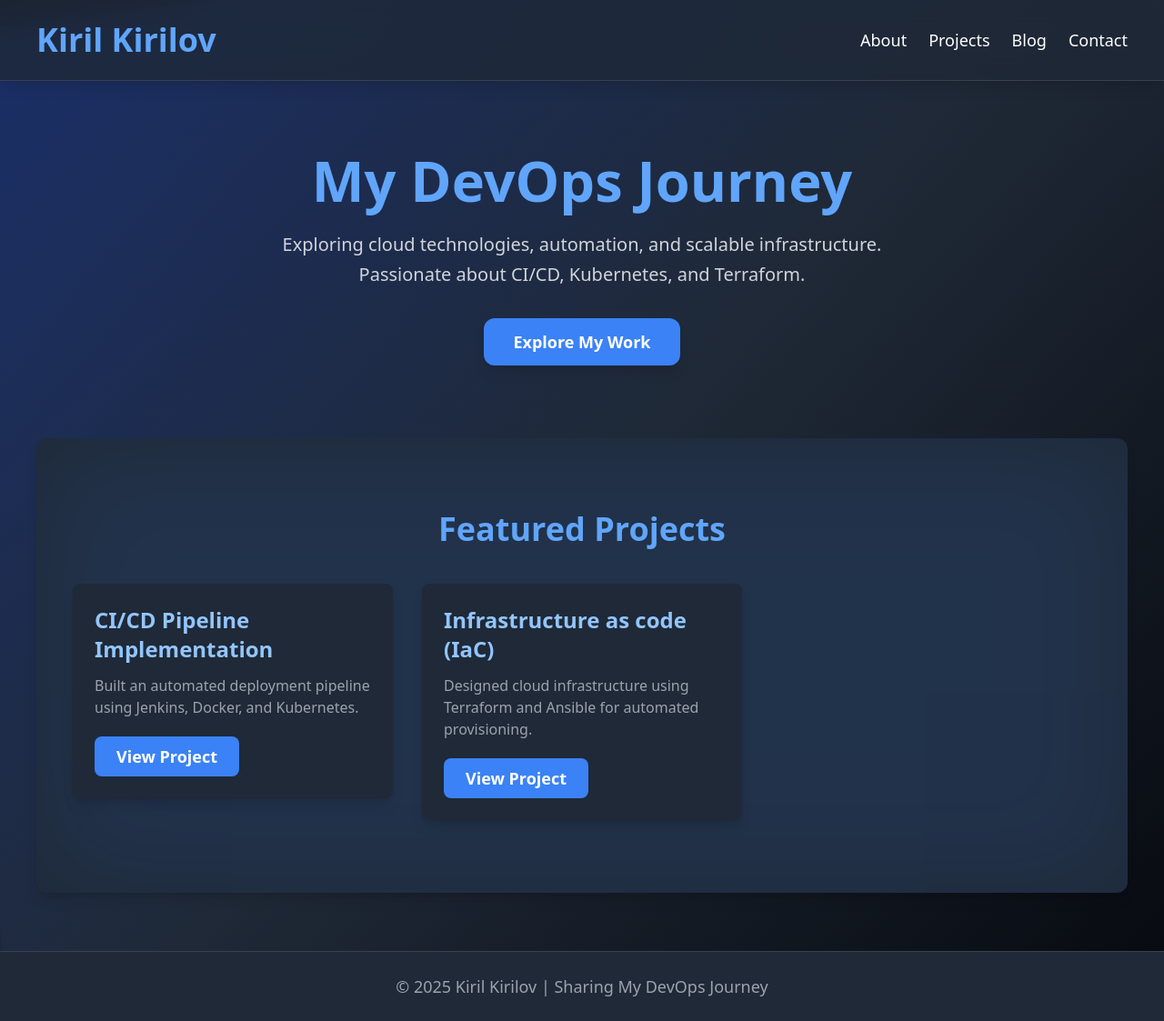
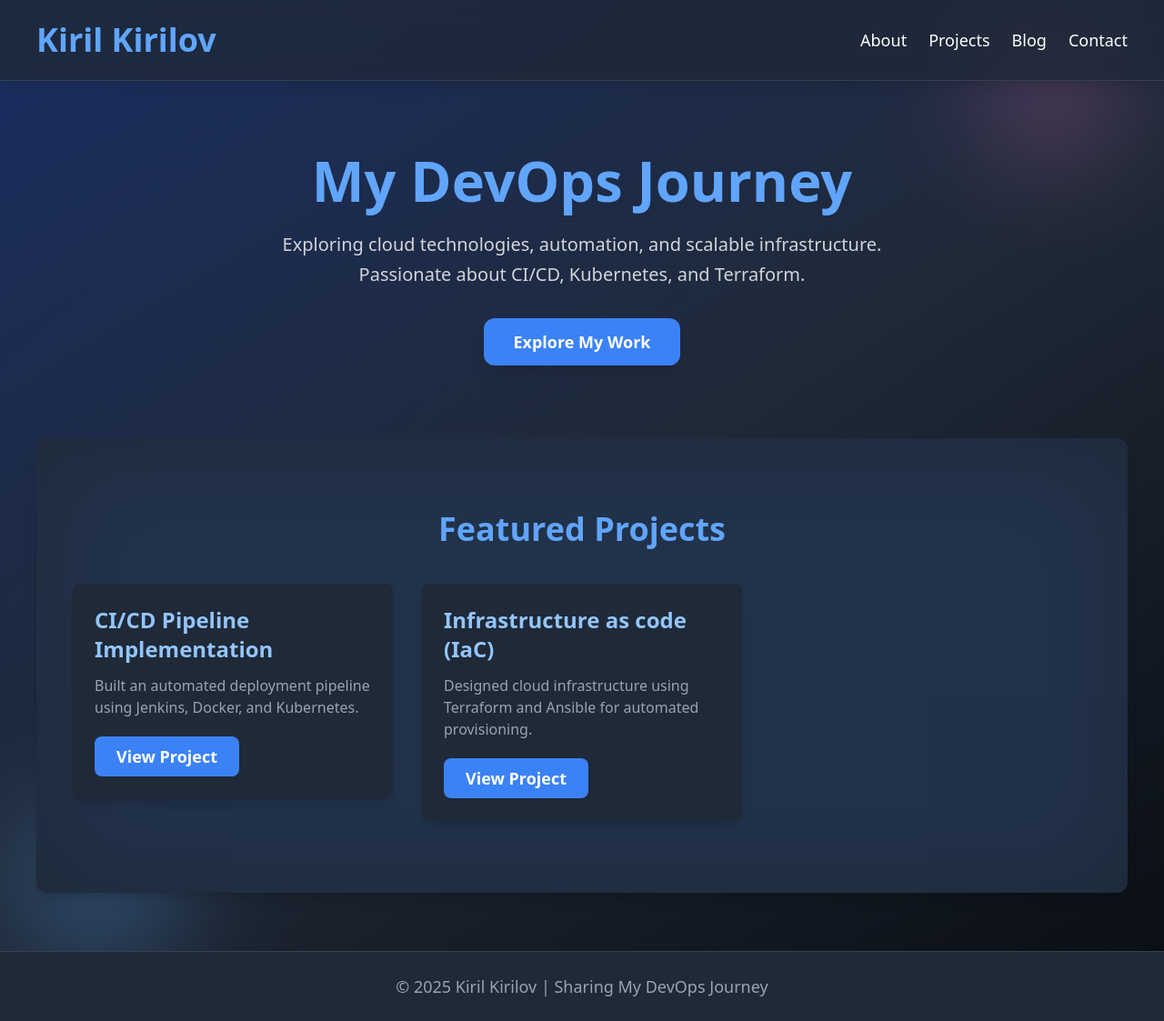
Before and after one commit to KirilKirilov966/website, a Next.js app: page / in a window 1280 px wide. Shown: the whole page at 91% size. Built offline with nearby package versions, Linux system fonts and the light colour scheme.

Commit message:
Last change on index file

```diff
--- a/pages/index.js
+++ b/pages/index.js
@@ -13,12 +13,22 @@ export default function Home() {
         <meta name="description" content="Follow Kiril Kirilov's DevOps journey and projects." />
       </Head>
 
-      {/* Animated Background */}
+      {/* Enhanced Animated Background */}
       <div className="absolute inset-0 z-0">
         <motion.div
           className="absolute top-0 left-0 w-full h-full bg-gradient-to-br from-blue-900 via-gray-800 to-black opacity-70"
-          animate={{ scale: [1, 1.1, 1], rotate: [0, 10, -10, 0] }}
-          transition={{ duration: 10, repeat: Infinity, repeatType: "reverse" }}
+          animate={{ scale: [1, 1.2, 1], rotate: [0, 15, -15, 0] }}
+          transition={{ duration: 15, repeat: Infinity, repeatType: "mirror" }}
+        />
+        <motion.div
+          className="absolute bottom-10 left-10 w-48 h-48 bg-blue-400 rounded-full opacity-30 blur-3xl"
+          animate={{ x: [0, 50, -50, 0], y: [0, 20, -20, 0] }}
+          transition={{ duration: 10, repeat: Infinity, ease: "easeInOut" }}
+        />
+        <motion.div
+          className="absolute top-10 right-10 w-36 h-36 bg-pink-400 rounded-full opacity-30 blur-3xl"
+          animate={{ x: [0, -40, 40, 0], y: [0, -20, 20, 0] }}
+          transition={{ duration: 12, repeat: Infinity, ease: "easeInOut" }}
         />
       </div>
 
```
